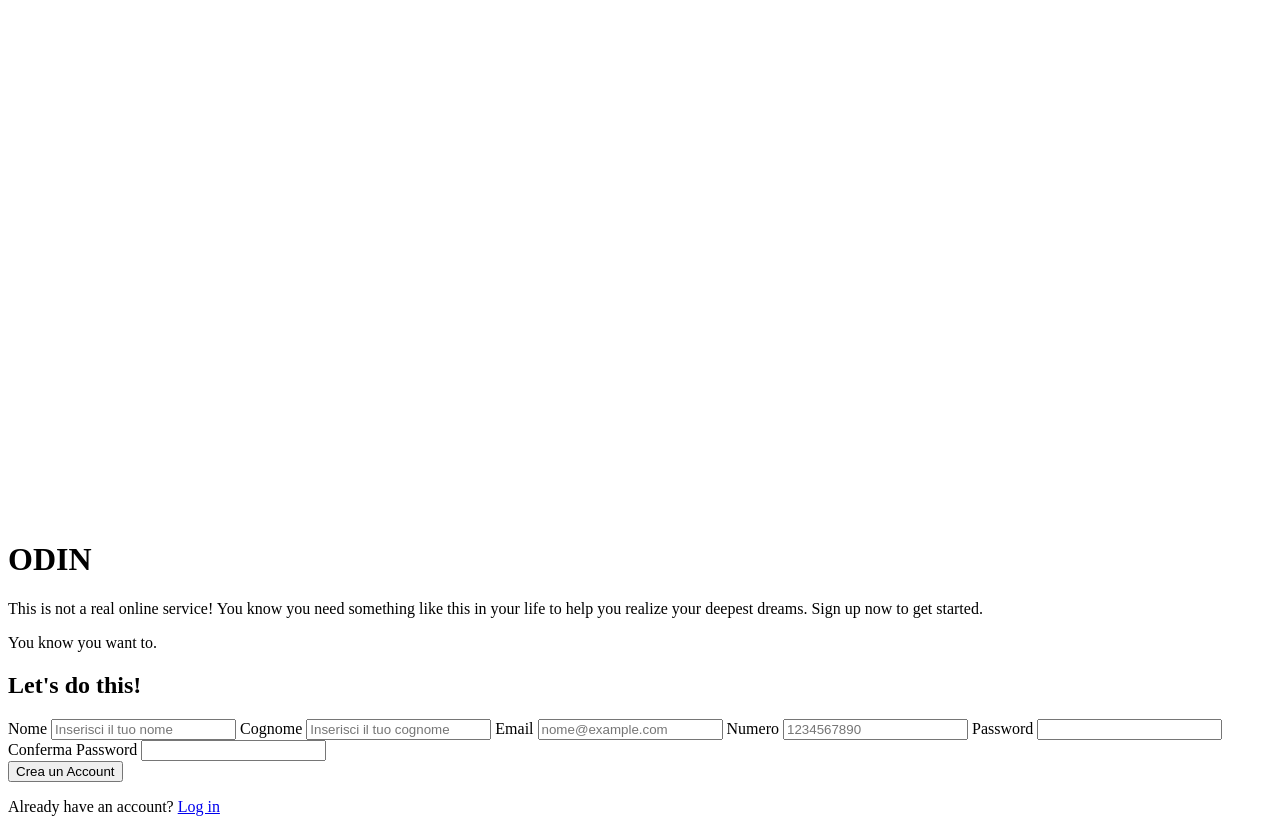
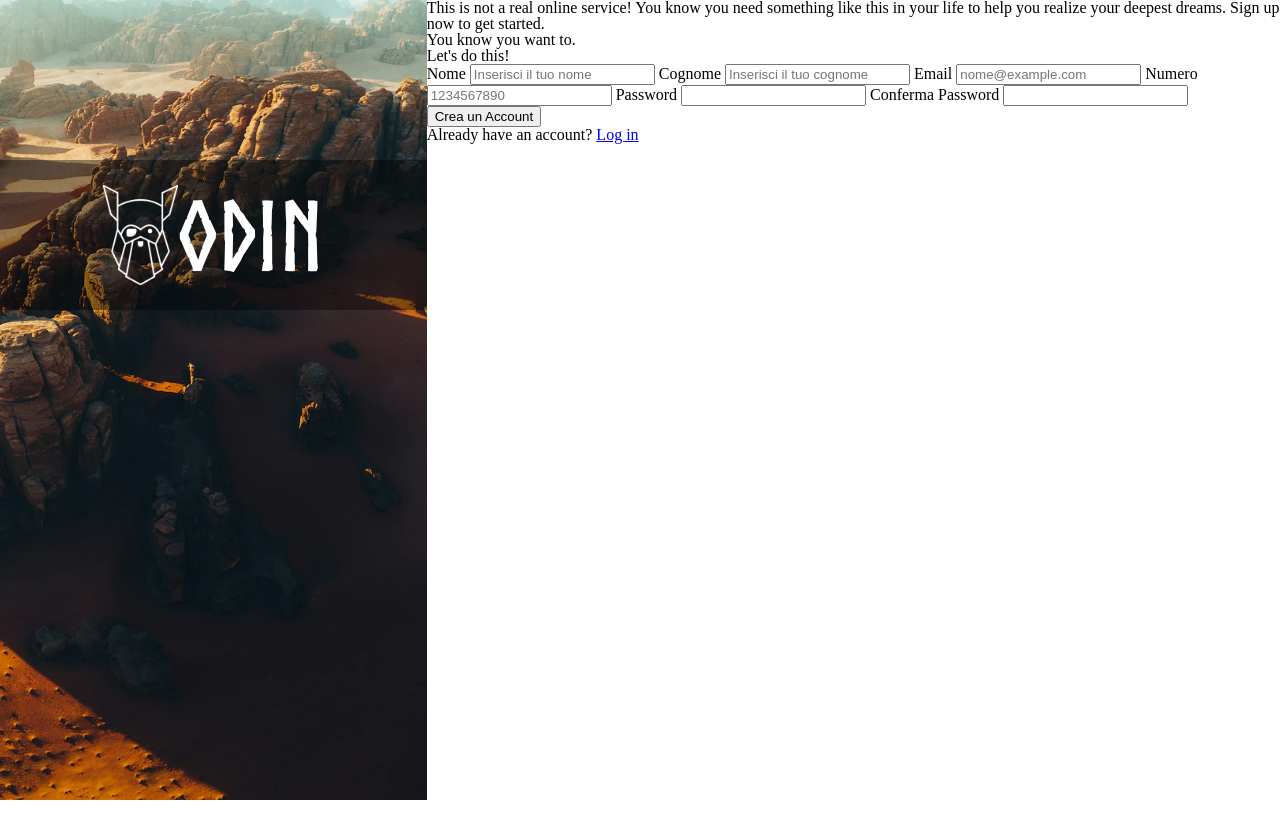
Before and after one commit to elijahit/odin-formexample, a plain HTML site: page index.html in a window 1280 px wide. After the commit the page ends 800 px from the top, so only its background shows below. Drawn offline with Linux system fonts and the light colour scheme.

Commit message:
Aggiunto stile per la sezione header

```diff
--- a/index.html
+++ b/index.html
@@ -10,8 +10,10 @@
 <body>
   <main>
     <div class="image__container">
-      <img src="./images/odin_logo.png" alt="Logo Odin" />
-      <h1>ODIN</h1>
+      <div class="head__text__container">
+        <img src="./images/odin_logo.png" alt="Logo Odin" />
+        <h1>ODIN</h1>
+      </div>
     </div>
     <section class="right__wrapper">
       <div class="top__text">
--- a/styles/index.css
+++ b/styles/index.css
@@ -0,0 +1,83 @@
+html, body, div, span, applet, object, iframe,
+h1, h2, h3, h4, h5, h6, p, blockquote, pre,
+a, abbr, acronym, address, big, cite, code,
+del, dfn, em, img, ins, kbd, q, s, samp,
+small, strike, strong, sub, sup, tt, var,
+b, u, i, center,
+dl, dt, dd, ol, ul, li,
+fieldset, form, label, legend,
+table, caption, tbody, tfoot, thead, tr, th, td,
+article, aside, canvas, details, embed,
+figure, figcaption, footer, header, hgroup,
+menu, nav, output, ruby, section, summary,
+time, mark, audio, video {
+	margin: 0;
+	padding: 0;
+	border: 0;
+	font-size: 100%;
+	font: inherit;
+	vertical-align: baseline;
+}
+/* HTML5 display-role reset for older browsers */
+article, aside, details, figcaption, figure,
+footer, header, hgroup, menu, nav, section {
+	display: block;
+}
+body {
+	line-height: 1;
+}
+ol, ul {
+	list-style: none;
+}
+blockquote, q {
+	quotes: none;
+}
+blockquote:before, blockquote:after,
+q:before, q:after {
+	content: '';
+	content: none;
+}
+table {
+	border-collapse: collapse;
+	border-spacing: 0;
+}
+
+@font-face {
+  font-family: "Norse";
+  src: url(./Norse-Bold.otf);
+}
+
+main {
+  height: 100vh;
+  display: flex;
+}
+
+main div.image__container {
+  background-image: url(../images/background.jpg);
+  font-family: "Norse", sans-serif;
+  font-size: 6rem;
+  color: #fff;
+  background-position: center;
+  background-repeat: no-repeat;
+  background-size: cover;
+  flex: 1 0 0;
+  display: flex;
+}
+
+main div.image__container img {
+  height: 100px;
+}
+
+main div.image__container div.head__text__container {
+  width: 100%;
+  height: 150px;
+  display: flex;
+  justify-content: center;
+  align-items: center;
+  margin: 20vh auto;
+  background-color: rgba(0, 0, 0, .4);
+}
+
+main .right__wrapper {
+  flex: 2 0 0;
+}
```
Also changed, not shown: images/background.jpg (added).
